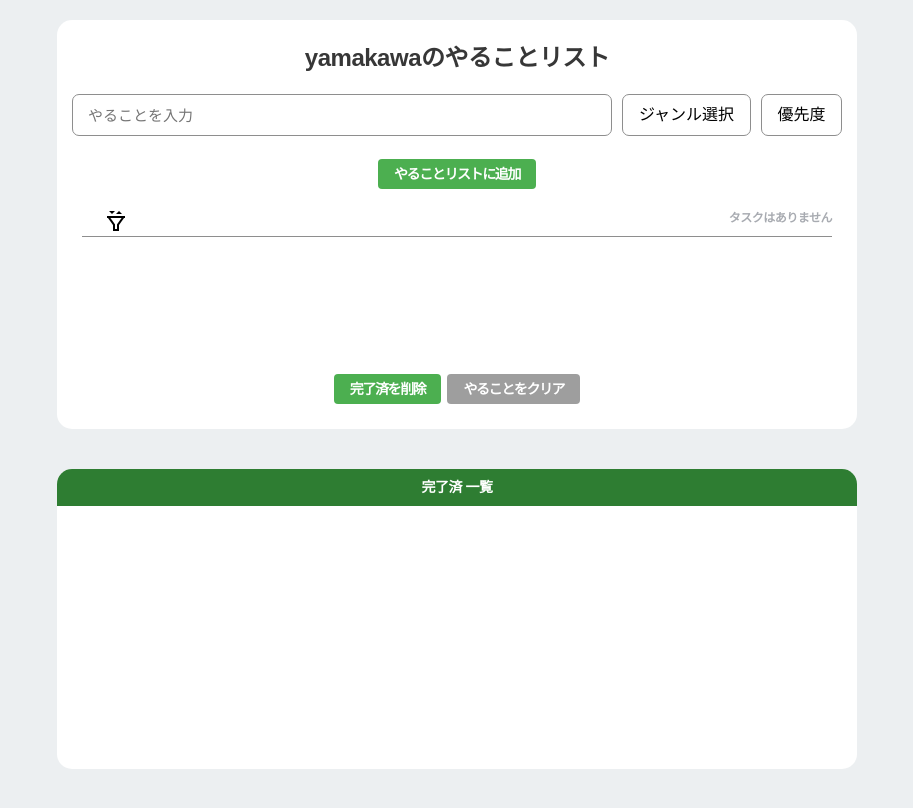
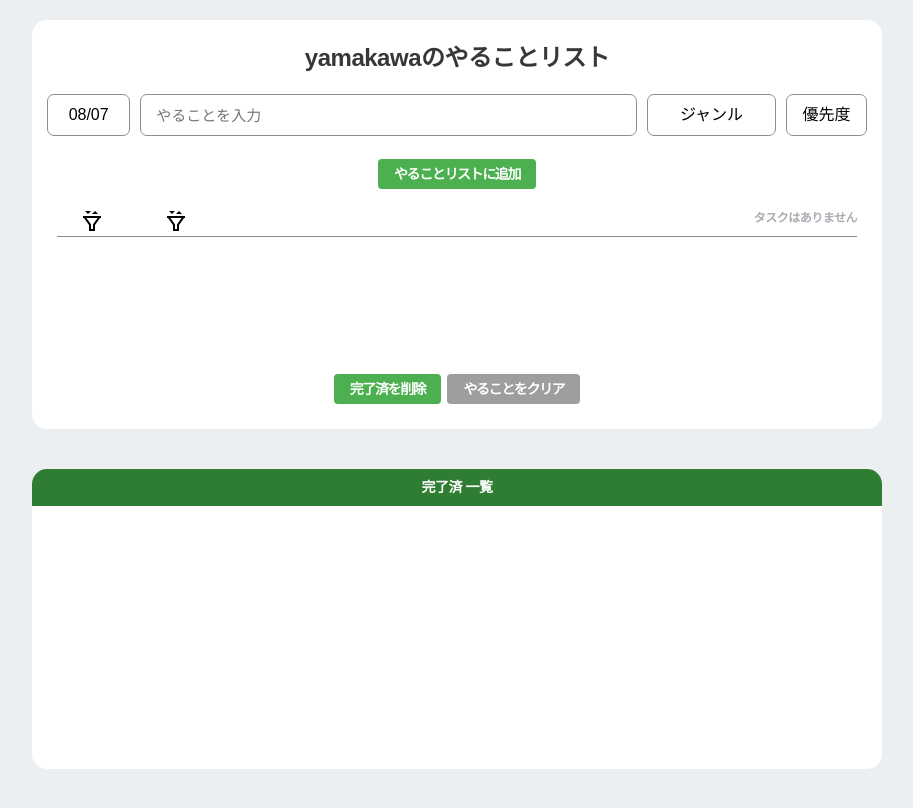
Before and after one commit to ISDL-SummerStudy2022/summerstudy2022, a React (Create React App) app in the folder front/app/: page / in a window 1280 px wide. Shown: the top 808 px of the page, without its empty margins (183-1096 px from the left). Built offline with nearby package versions, Linux system fonts and the light colour scheme.

Commit message:
add date

```diff
--- a/front/app/package.json
+++ b/front/app/package.json
@@ -9,10 +9,12 @@
     "@types/jest": "^27.5.2",
     "@types/node": "^16.11.47",
     "@types/react": "^18.0.15",
+    "@types/react-datepicker": "^4.4.2",
     "@types/react-dom": "^18.0.6",
     "bootstrap": "^5.2.0",
     "react": "^18.2.0",
     "react-bootstrap": "^2.5.0",
+    "react-datepicker": "^4.8.0",
     "react-dom": "^18.2.0",
     "react-scripts": "5.0.1",
     "sass": "^1.54.3",
--- a/front/app/src/components/blocks/TodoAdd.module.scss
+++ b/front/app/src/components/blocks/TodoAdd.module.scss
@@ -19,8 +19,14 @@
         font-weight: 700;
         padding-top: 20px;
         padding-bottom: 3px;
-        margin-left: 22px;
+        // margin-left: 93px;
       }
+        .sortDate{
+          margin-left: 23px;
+        }
+        .sort{
+          margin-left: 60px;
+        }
       .todoLength {
         text-align: right;
         font-size: 12px;
--- a/front/app/src/components/blocks/TodoAdd.tsx
+++ b/front/app/src/components/blocks/TodoAdd.tsx
@@ -1,10 +1,10 @@
-import { memo, useCallback, VFC } from 'react';
+import { memo, useCallback, VFC } from "react";
 
-import classes from './TodoAdd.module.scss';
+import classes from "./TodoAdd.module.scss";
 
-import { Item } from '../types/item';
+import { Item } from "../types/item";
 
-import { TodoItem } from './TodoItem';
+import { TodoItem } from "./TodoItem";
 
 import sortImage from "../../assets/img/sort.png";
 
@@ -13,10 +13,12 @@ type Props = {
   setItems: React.Dispatch<React.SetStateAction<Item[]>>;
   itemsDone: Array<Item>;
   setItemsDone: React.Dispatch<React.SetStateAction<Item[]>>;
+  enddate: Date;
+  setEndDate: React.Dispatch<React.SetStateAction<Date>>;
 };
 
 export const TodoAdd: VFC<Props> = memo((props) => {
-  const { items, setItems, itemsDone, setItemsDone } = props;
+  const { items, setItems, itemsDone, setItemsDone, enddate, setEndDate } = props;
 
   const onCheckChange = useCallback(
     (checkedItem: Item) => {
@@ -35,9 +37,8 @@ export const TodoAdd: VFC<Props> = memo((props) => {
 
   const TodoDoneLength = useCallback(() => {
     const newItemsDone = items.filter((item) => item.done === false);
-    if (newItemsDone.length)
-      return <span className={classes.todoLength_alert}>{`${newItemsDone.length}個のタスクが残っています`}</span>;
-    return 'タスクはありません';
+    if (newItemsDone.length) return <span className={classes.todoLength_alert}>{`${newItemsDone.length}個のタスクが残っています`}</span>;
+    return "タスクはありません";
   }, [items]);
 
   const onClickDelete = () => {
@@ -48,21 +49,38 @@ export const TodoAdd: VFC<Props> = memo((props) => {
     setItemsDone([...itemsDone, ...newItemsDone]);
   };
 
-  const onClickAllClear = () => {
-    const newItems: Array<Item> = [];
-    setItems(newItems)
+  // const onClickAllClear = () => {
+  //   const newItems: Array<Item> = [];
+  //   setItems(newItems);
+  // };
+  const onClickClear = () => {
+    if (!items.length) return;
+    const newItems = items.filter((item) => item.done === false);
+    setItems(newItems);
   };
 
   // sort機能
   const sortItems = () => {
     const copyItems = items.slice();
-    const sortItems_up = [...items].sort((a, b) => 0 - (a.priority > b.priority ? -1 : 1));
-    const sortItems_down = [...sortItems_up].sort((a, b) => 0 - (a.priority > b.priority ? 1 : -1));
+    const sortItems_up = [...items].sort((a, b) => 0 - (a.priority > b.priority ? 1 : -1));
+    const sortItems_down = [...sortItems_up].sort((a, b) => 0 - (a.priority < b.priority ? 1 : -1));
     if (copyItems[0].priority === sortItems_up[0].priority) {
       setItems(sortItems_down);
+    } else {
+      setItems(sortItems_up);
     }
-    else {
+  };
+
+  const sortDateItems = () => {
+    const copyItems = items.slice();
+    const sortItems_up = [...items].sort((a, b) => 0 - (a.date > b.date ? 1 : -1));
+    const sortItems_down = [...sortItems_up].sort((a, b) => 0 - (a.date < b.date ? 1 : -1));
+    if (copyItems[0].date === sortItems_up[0].date) {
+      setItems(sortItems_down);
+      console.log("down");
+    } else {
       setItems(sortItems_up);
+      console.log("up");
     }
   };
 
@@ -71,19 +89,24 @@ export const TodoAdd: VFC<Props> = memo((props) => {
       <div className={classes.blockUpper}>
         <div className={classes.blockUpperHead}>
           <div className={classes.todoSort}>
-            <button className={classes.sort} onClick={sortItems} type="button"><img src={sortImage} alt=""/></button>
+            <button className={classes.sortDate} onClick={sortDateItems} type="button">
+              <img src={sortImage} alt="" />
+            </button>
+            <button className={classes.sort} onClick={sortItems} type="button">
+              <img src={sortImage} alt="" />
+            </button>
           </div>
           <div className={classes.todoLength}>{TodoDoneLength()}</div>
         </div>
         {items.map((item) => (
-          <TodoItem key={item.key} item={item} onCheck={onCheckChange} />
+          <TodoItem key={item.key} item={item} onCheck={onCheckChange} enddate={enddate} setEndDate={setEndDate} />
         ))}
       </div>
       <div className={classes.blockBotton}>
         <button className={classes.button} onClick={onClickDelete} type="button">
           完了済を削除
         </button>
-        <button className={`${classes.button} ${classes.button_clear}`} onClick={onClickAllClear} type="button">
+        <button className={`${classes.button} ${classes.button_clear}`} onClick={onClickClear} type="button">
           やることをクリア
         </button>
       </div>
--- a/front/app/src/components/blocks/TodoInput.module.scss
+++ b/front/app/src/components/blocks/TodoInput.module.scss
@@ -1,3 +1,27 @@
+// .inputlabel{
+//   margin: 0 20px 0 20px;
+//   display: table;
+// }
+//   span {
+//     display: table-cell;
+//     vertical-align: middle;
+//     font-size: 14px;
+//     font-weight: 700;
+//   }
+
+//   .datelabel {
+//     padding-right: 65px;
+//   }
+//   .textlabel {
+//     padding-right: 468px;
+//   }
+//   .genrelabel {
+//     padding-right: 85px;
+//   }
+  // .prioritylabel {
+  //   margin: 3px 5px 3px;
+  // }
+
 .block {
     background-color: var(--color-white);
     text-align: center;
@@ -9,7 +33,7 @@
 
   .input {
     margin: 3px 5px 3px;
-    width: calc(100% - 200px);
+    width: calc(100% - 300px);
     font-size: 15px;
     line-height: 1;
     padding: 8px 15px 8px;
@@ -28,6 +52,19 @@
   }
 
   .priority{
+    text-align: center;
+    margin: 3px 5px 3px;
+    padding: 8px 15px 8px;
+    border: 1px solid var(--color-gray-v4);
+    border-radius: 7px;
+  }
+
+  .dateblock{
+    width: 100px;
+  }
+
+  .date{
+    width: calc(100% - 10px);
     text-align: center;
     margin: 3px 5px 3px;
     padding: 8px 15px 8px;
--- a/front/app/src/components/blocks/TodoInput.tsx
+++ b/front/app/src/components/blocks/TodoInput.tsx
@@ -1,35 +1,41 @@
-import { ChangeEvent, KeyboardEvent, memo, useCallback, VFC, useState } from 'react';
+import { ChangeEvent, KeyboardEvent, memo, useCallback, VFC, useState, forwardRef, useRef } from "react";
 
-import classes from './TodoInput.module.scss';
+import classes from "./TodoInput.module.scss";
+
+import DatePicker from "react-datepicker";
+import "react-datepicker/dist/react-datepicker.css";
 
 type Props = {
   text: string;
   setText: React.Dispatch<React.SetStateAction<string>>;
   typing: boolean;
   setTyping: React.Dispatch<React.SetStateAction<boolean>>;
-  onAdd: (text: string, genre: string, priority: number) => void;
+  onAdd: (text: string, genre: string, priority: number, enddate: Date) => void;
   genre: string;
   setGenre: React.Dispatch<React.SetStateAction<string>>;
   priority: number;
   setPriority: React.Dispatch<React.SetStateAction<number>>;
-}
+  enddate: Date;
+  setEndDate: React.Dispatch<React.SetStateAction<Date>>;
+};
 
 const genreLists = [
-  { id: "none", name: "ジャンル選択" },
+  { id: "none", name: "ジャンル" },
   { id: "研究室", name: "研究室" },
   { id: "プライベート", name: "プライベート" },
   { id: "その他", name: "その他" },
-]
+];
 
 const priorityLists = [
   { id: 0, name: "優先度" },
   { id: 1, name: "大" },
   { id: 2, name: "中" },
   { id: 3, name: "小" },
-]
+];
 
 export const TodoInput: VFC<Props> = memo((props) => {
-  const { text, setText, typing, setTyping, onAdd, genre, setGenre, priority, setPriority } = props;
+  const { text, setText, typing, setTyping, onAdd, genre, setGenre, priority, setPriority, enddate, setEndDate } = props;
+
   const handleChange = useCallback((e: ChangeEvent<HTMLInputElement>) => setText(e.target.value), [setText]);
 
   const handleChange_1 = useCallback((e: ChangeEvent<HTMLSelectElement>) => setGenre(e.target.value), [setGenre]);
@@ -48,22 +54,31 @@ export const TodoInput: VFC<Props> = memo((props) => {
       alert("テキストを入力してください");
       return;
     }
-    // if (!genre || genre === 'none') {
-    //   alert("ジャンルを選択してください");
-    //   return;
-    // }
+    if (!genre || genre === 'none') {
+      alert("ジャンルを選択してください");
+      return;
+    }
     if (!priority || priority === 0) {
       alert("優先度を選択してください");
       return;
     }
-    onAdd(text, genre, priority);
-    console.log(priority)
-    setText('');
-  }
+    onAdd(text, genre, priority, enddate);
+    setText("");
+    // setEndDate(null)
+  };
 
   return (
     <div>
+      {/* <div className={classes.inputlabel}>
+        <span className={classes.datelabel}>期限</span>
+        <span className={classes.textlabel}>入力欄</span>
+        <span className={classes.genrelabel}>ジャンル</span>
+        <span className={classes.prioritylabel}>優先度</span>
+      </div> */}
       <div className={classes.block}>
+        <div className={classes.dateblock}>
+          <DatePicker className={classes.date} selected={enddate} dateFormat="MM/dd" onChange={(e: Date) => setEndDate(e)} disabledKeyboardNavigation />
+        </div>
         <input
           className={classes.input}
           type="text"
@@ -74,23 +89,15 @@ export const TodoInput: VFC<Props> = memo((props) => {
           onCompositionStart={() => setTyping(true)}
           onCompositionEnd={() => setTyping(false)}
         />
-        <select
-          className={classes.genre}
-          onChange={handleChange_1}
-          >{
-          genreLists.map(genreList => (
+        <select className={classes.genre} onChange={handleChange_1}>
+          {genreLists.map((genreList) => (
             <option value={genreList.id}>{genreList.name}</option>
-          ))
-        }
+          ))}
         </select>
-        <select
-          className={classes.priority}
-          onChange={handleChange_2}
-          >{
-            priorityLists.map(priorityList => (
+        <select className={classes.priority} onChange={handleChange_2}>
+          {priorityLists.map((priorityList) => (
             <option value={priorityList.id}>{priorityList.name}</option>
-          ))
-        }
+          ))}
         </select>
       </div>
       <div className={classes.blockBottom}>
--- a/front/app/src/components/blocks/TodoItem.tsx
+++ b/front/app/src/components/blocks/TodoItem.tsx
@@ -1,29 +1,37 @@
-import { memo, useMemo, VFC } from 'react';
+import { memo, useMemo, VFC } from "react";
 
-import classes from './TodoItem.module.scss';
+import classes from "./TodoItem.module.scss";
 
-import { Item } from '../types/item';
+import { Item } from "../types/item";
+
+import DatePicker from "react-datepicker";
+import "react-datepicker/dist/react-datepicker.css";
 
 type Props = {
   item: Item;
   onCheck: (checkedItem: Item) => void;
+  enddate: Date;
+  setEndDate: React.Dispatch<React.SetStateAction<Date>>;
 };
 
 export const TodoItem: VFC<Props> = memo((props) => {
-  const { item, onCheck } = props;
+  const { item, onCheck, enddate, setEndDate } = props;
   const handleChange = () => onCheck(item);
 
   const priority_text = () => {
-    if (item.priority === 1) return "!!!"
-    else if (item.priority === 2) return "!!"
-    else if (item.priority === 3) return "!"
-  }
+    if (item.priority === 1) return "!!!";
+    else if (item.priority === 2) return "!!";
+    else if (item.priority === 3) return "!";
+  };
 
   return (
     <>
       {/* eslint-disable jsx-a11y/label-has-associated-control */}
       <div className={classes.block}>
         {/* <label className={classes.block}> */}
+        <div className={classes.dateform}>
+          <DatePicker className={classes.date} selected={item.date} onChange={(date: Date) => setEndDate(date)} dateFormat="MM/dd" readOnly />
+        </div>
         <div className={classes.form1}>
           <span className={classes.priority}>{priority_text()}</span>
           <span className={item.done ? `${classes.text_done} ${classes.text}` : `${classes.text}`}>{item.text}</span>
--- a/front/app/src/components/pages/home/Todo.module.scss
+++ b/front/app/src/components/pages/home/Todo.module.scss
@@ -3,7 +3,7 @@
     padding-right: 20px;
   }
   .inner {
-    max-width: 800px;
+    max-width: 850px;
     margin-left: auto;
     margin-right: auto;
     margin-top: 20px;
--- a/front/app/src/components/pages/home/Todo.tsx
+++ b/front/app/src/components/pages/home/Todo.tsx
@@ -1,11 +1,11 @@
-import { useCallback, useMemo, useState } from 'react';
-import classes from './Todo.module.scss';
+import { useCallback, useMemo, useState } from "react";
+import classes from "./Todo.module.scss";
 
-import { Item } from '../../types/item';
+import { Item } from "../../types/item";
 
-import { TodoInput } from '../../blocks/TodoInput'; //コンポーネント読み込み
-import { TodoAdd } from '../../blocks/TodoAdd'; //コンポーネント読み込み
-import { TodoDones } from '../../blocks/TodoDones'; //コンポーネントの読み込み
+import { TodoInput } from "../../blocks/TodoInput"; //コンポーネント読み込み
+import { TodoAdd } from "../../blocks/TodoAdd"; //コンポーネント読み込み
+import { TodoDones } from "../../blocks/TodoDones"; //コンポーネントの読み込み
 
 const getKey = () => Math.random().toString(32).substring(2); // 0〜1未満の乱数字を取得して、数字を32進法に文字列に変換。前から３番目から文字を抽出
 
@@ -15,7 +15,7 @@ const getKey = () => Math.random().toString(32).substring(2); // 0〜1未満の
 
 export const Todo = () => {
   // userの辞書
-  const name = 'yamakawa'
+  const name = "yamakawa";
   // const userName: UserName = {};
   // userName[1] = name;
   //
@@ -24,16 +24,17 @@ export const Todo = () => {
   // }]);
   const [items, setItems] = useState<Array<Item>>([]);
   const [itemsDone, setItemsDone] = useState<Array<Item>>([]);
-  const [text, setText] = useState<string>('');
+  const [text, setText] = useState<string>("");
   const [typing, setTyping] = useState<boolean>(false);
   //追加
-  const [genre, setGenre] = useState<string>('');
+  const [genre, setGenre] = useState<string>("");
   const [priority, setPriority] = useState<number>(0);
-  // const [flag, setFlag] = useState<number>(0);
+  const [enddate, setEndDate] = useState<Date>(new Date());
 
   const onAdd = useCallback(
-    (inputText: string, inputGenre: string, inputPriority: number) => {
-      setItems([...items, { key: getKey(), user: name, text: inputText, done: false, genre: inputGenre, priority: inputPriority }]);
+    (inputText: string, inputGenre: string, inputPriority: number, inputDate: Date) => {
+      setItems([...items, { key: getKey(), user: name, text: inputText, done: false, genre: inputGenre, priority: inputPriority, date: inputDate }]);
+      console.log(items);
     },
     [items]
   );
@@ -43,8 +44,8 @@ export const Todo = () => {
       <div className={classes.inner}>
         <div className={classes.main}>
           <h1 className={classes.heading}>{name}のやることリスト</h1>
-          <TodoInput onAdd={onAdd} text={text} setText={setText} typing={typing} setTyping={setTyping} genre={genre} setGenre={setGenre} priority={priority} setPriority={setPriority} />
-          <TodoAdd items={items} setItems={setItems} itemsDone={itemsDone} setItemsDone={setItemsDone} />
+          <TodoInput onAdd={onAdd} text={text} setText={setText} typing={typing} setTyping={setTyping} genre={genre} setGenre={setGenre} priority={priority} setPriority={setPriority} enddate={enddate} setEndDate={setEndDate} />
+          <TodoAdd items={items} setItems={setItems} itemsDone={itemsDone} setItemsDone={setItemsDone} enddate={enddate} setEndDate={setEndDate} />
         </div>
         <TodoDones itemsDone={itemsDone} />
       </div>
```
Also changed, not shown: front/app/src/components/blocks/TodoItem.module.scss (+8 -1 lines), front/app/src/components/types/item.ts (+1 -6 lines), 2 other files (tests, documents, lock files or other folders). Lines whose indentation alone changed are shown as unchanged.
